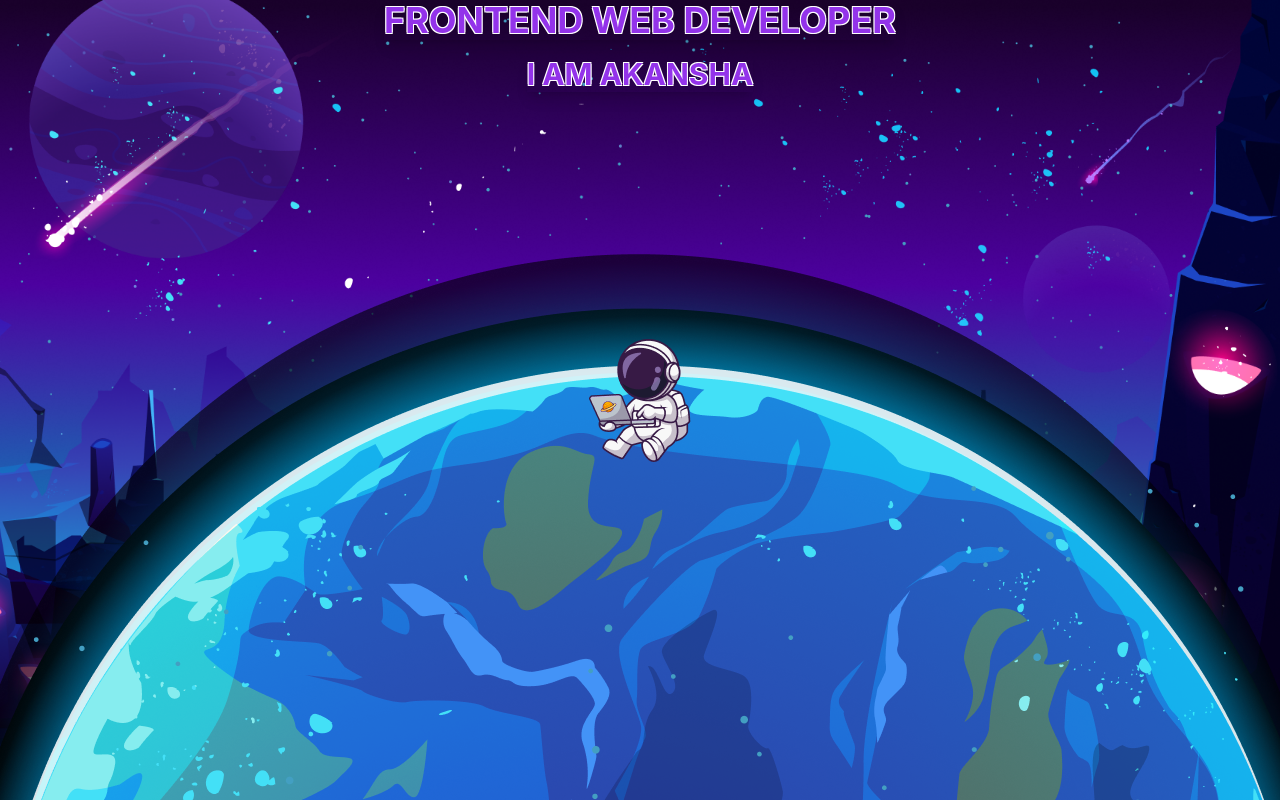
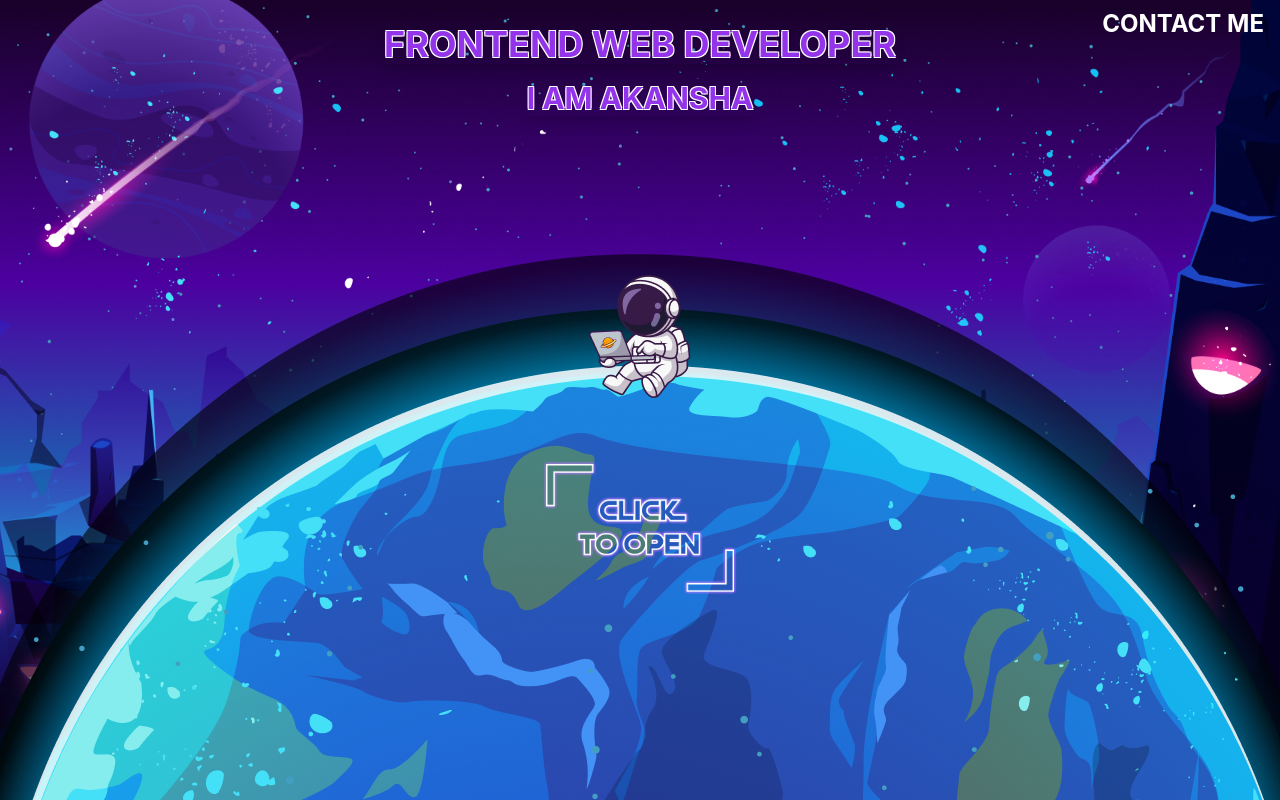
Before and after one commit to akanshaBharti/Portfolio, a React (Create React App) app: page / in a window 1280 px wide. Built offline with nearby package versions, Linux system fonts and the light colour scheme; the HTML template or start-up script is replaced by a standard one.

Commit message:
Added buttons

```diff
--- a/src/App.js
+++ b/src/App.js
@@ -1,12 +1,10 @@
-import './App.css';
 import React from 'react';
 import MyRoutes from './routes';
-import Home from './components/Home/Home';
 
 function App() {
   return (
     <div className="App ">
-     <Home/>
+     <MyRoutes/>
     </div>
   );
 }
--- a/src/components/Home/Home.jsx
+++ b/src/components/Home/Home.jsx
@@ -3,6 +3,8 @@ import backgroundImage1 from "../../images/home_bg2.png";
 import backgroundImage2 from "../../images/home_middleImg.png";
 import backgroundImage3 from "../../images/home_design.png";
 import homeMinion from "../../images/home_minion.png";
+import { Button } from "@material-tailwind/react";
+import clickToOpen from "../../images/click_to_open.png";
 
 const Home = () => {
   return (
@@ -14,7 +16,7 @@ const Home = () => {
         className="absolute bg-center h-screen w-full"
         style={{ backgroundImage: `url(${backgroundImage2})`, top: 0 }}
       >
-        <div className="relative z-20 flex flex-col items-center justify-center gap-4">
+        <div className="relative z-20 flex flex-col items-center justify-center gap-4 pt-6">
           <h1 className="text-4xl font-bold text-white text-center shadow-lg">
             <span
               className="text-purple-600"
@@ -27,9 +29,6 @@ const Home = () => {
             </span>
           </h1>
           <div className="flex flex-col items-center space-y-4">
-            {/* <p className="text-xl font-semibold text-white text-center shadow-lg">
-            _______________________________
-          </p> */}
             <p className="text-3xl font-bold text-center shadow-lg">
               <span
                 className="text-purple-600"
@@ -43,8 +42,16 @@ const Home = () => {
             </p>
           </div>
         </div>
+        <div className="absolute top-0 right-0 mr-4 mt-2 ">
+          <Button className="text-white text-2xl ">CONTACT ME</Button>
+        </div>
       </div>
-      <img className="absolute" src={homeMinion} alt="homeMinion" />
+      <img className="absolute pb-32" src={homeMinion} alt="homeMinion" />
+      <div className="absolute flex items-center justify-center pt-64">
+        <Button className="text-white text-2xl w-3/4 h-3/4 ">
+          <img src={clickToOpen} alt="click to open button" />
+        </Button>
+      </div>
     </div>
   );
 };
--- a/src/routes.js
+++ b/src/routes.js
@@ -1,13 +1,13 @@
 import React from 'react'
 import { BrowserRouter, Routes, Route } from "react-router-dom";
+import Home from './components/Home/Home';
 
 const MyRoutes = () => {
     return(
         <BrowserRouter>
         <Routes>
-            {/* <Route path='/' element = {<Signup/>}/>
-            <Route path='/login' element = {<Login/>}/>
-            <Route path='/signup' element = {<Signup/>}/> */}
+            <Route path='/' element = {<Home/>}/>
+            {/* <Route path='/login' element = {<Login/>}/> */}
         </Routes>
         </BrowserRouter>
     )
```
Also changed, not shown: src/images/click_to_open.png (added).
